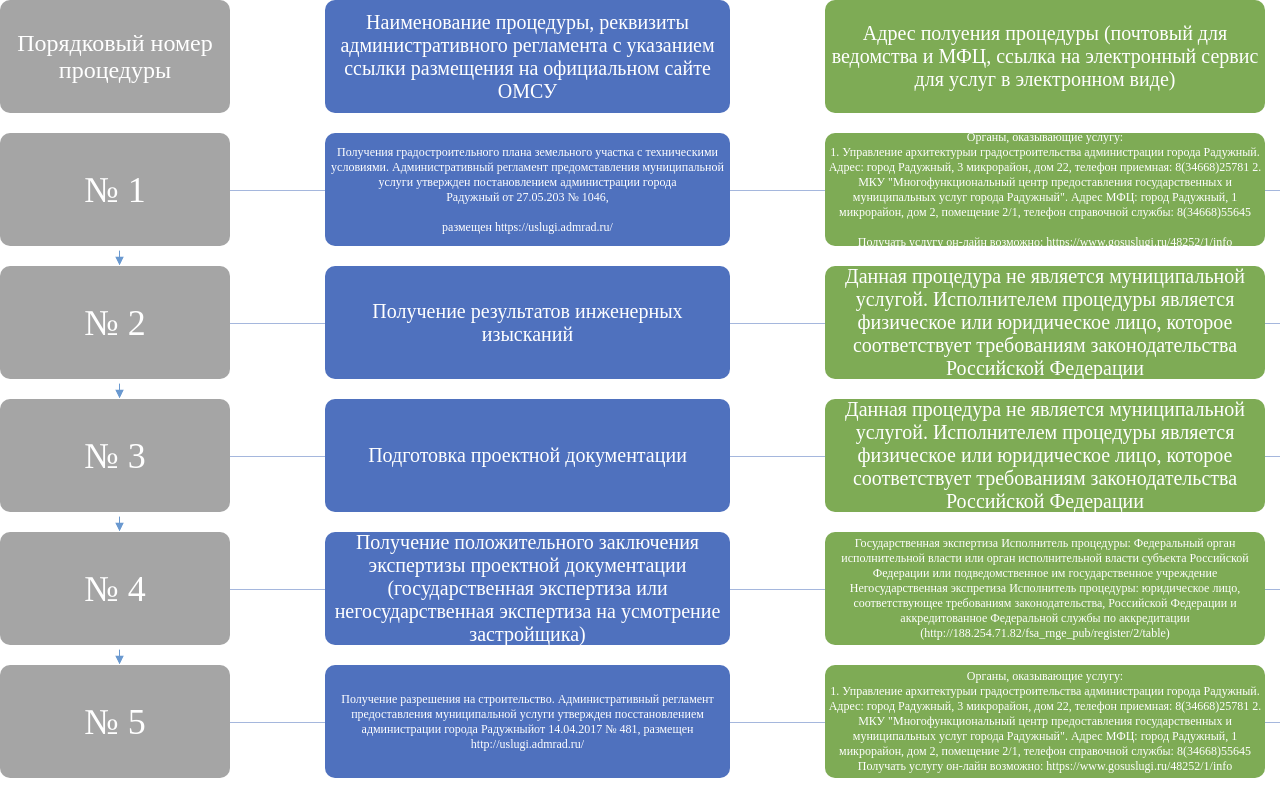
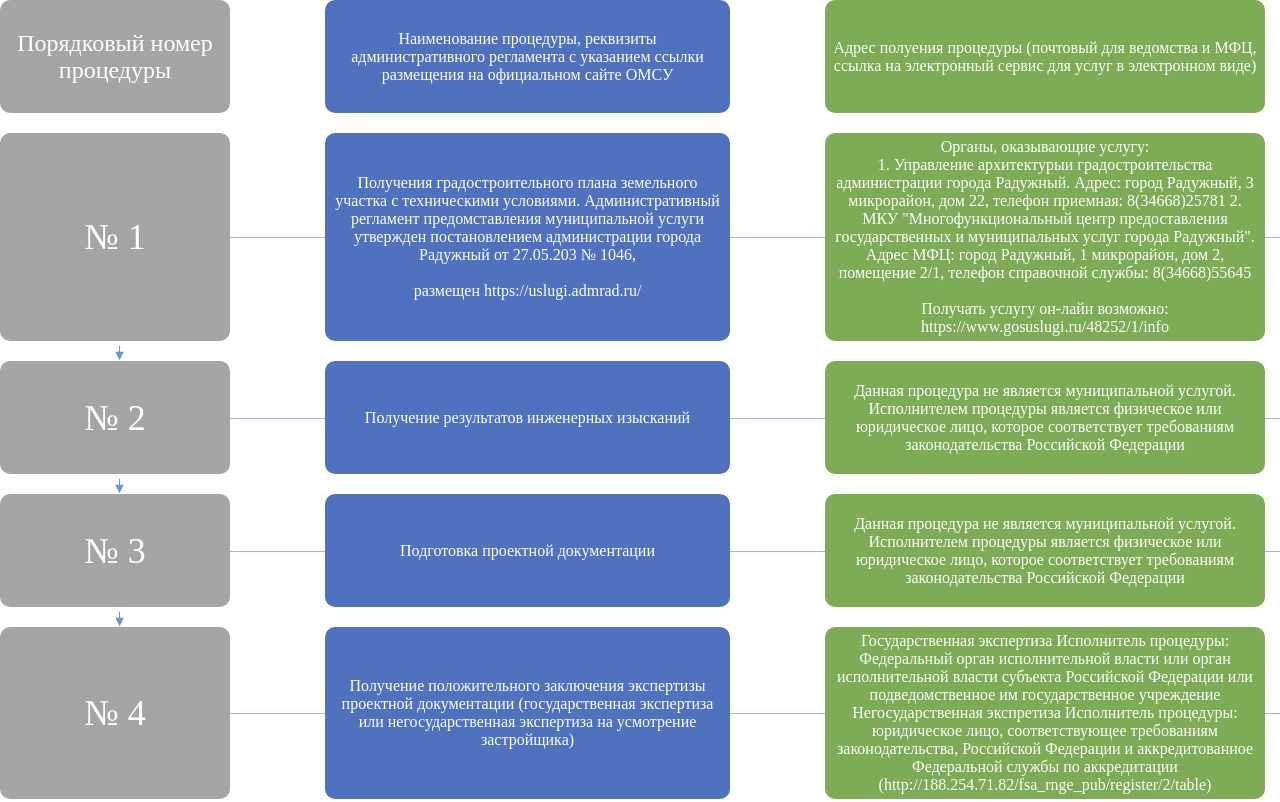
Before and after one commit to KharchenkoAndrey/DANKOLAB, a plain HTML site: page index.html in a window 1280 px wide. Shown: the top 802 px of the page. Drawn offline with Linux system fonts and the light colour scheme.

Commit message:
Add files via upload

```diff
--- a/css/style.css
+++ b/css/style.css
@@ -17,16 +17,16 @@ body {
 	flex-wrap: wrap;
 	gap: 20px;
 	color: #ffffff;
-	font-size: 20px;
+	font-size: 16px;
 }
 
 .table__text {
 	margin: 0;
 }
 
-.table__text--small {
+/*.table__text--small {
 	font-size: 12px;
-}
+}*/
 
 .table__link {
 	text-decoration: none;
@@ -44,9 +44,9 @@ body {
 	justify-content: center;
 	align-items: center;
 	border-radius: 10px;
-	height: 113px;
-	/*min-height: 113px;
-	padding: 5px;*/
+	/*height: 113px;*/
+	min-height: 113px;
+	padding: 5px;
 	text-align: center;
 }
 
```
